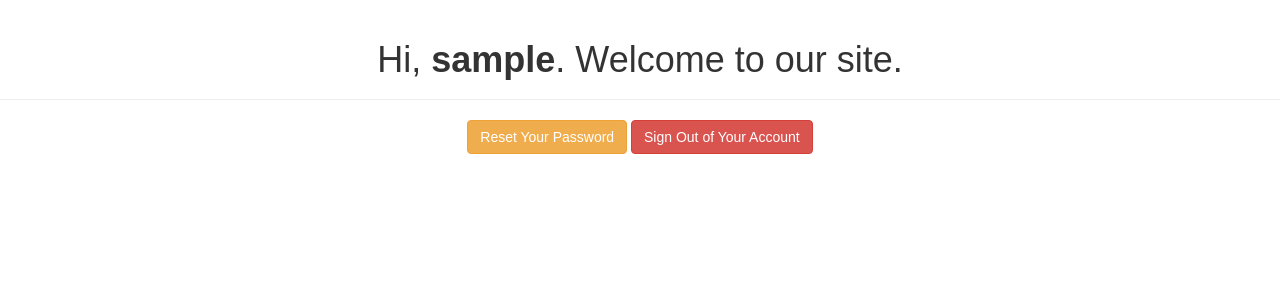
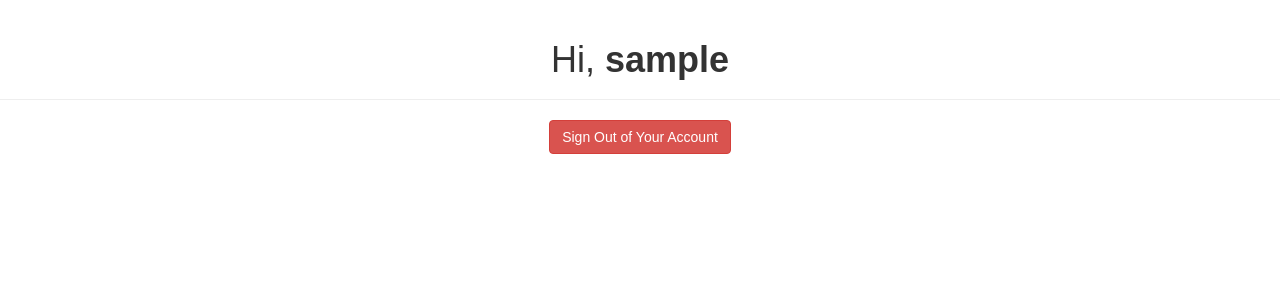
Before and after one commit to halynamecherzhak/Web_App, a PHP site: page /welcome.php in a window 1280 px wide. Shown: the top 300 px of the page. Run offline with PHP 8.4, Linux system fonts and the light colour scheme; the visitor is signed in with stand-in values (Sample User, id 1).

Commit message:
Update welcome.php

```diff
--- a/welcome.php
+++ b/welcome.php
@@ -19,12 +19,12 @@ if(!isset($_SESSION["loggedin"]) || $_SESSION["loggedin"] !== true){
         body{ font: 14px sans-serif; text-align: center; }
     </style>
 </head>
+
 <body>
 <div class="page-header">
-    <h1>Hi, <b><?php echo htmlspecialchars($_SESSION["username"]); ?></b>. Welcome to our site.</h1>
+    <h1>Hi, <b><?php echo htmlspecialchars($_SESSION["username"]); ?></b></h1>
 </div>
 <p>
-    <a href="reset-password.php" class="btn btn-warning">Reset Your Password</a>
     <a href="logout.php" class="btn btn-danger">Sign Out of Your Account</a>
 </p>
 </body>
```
